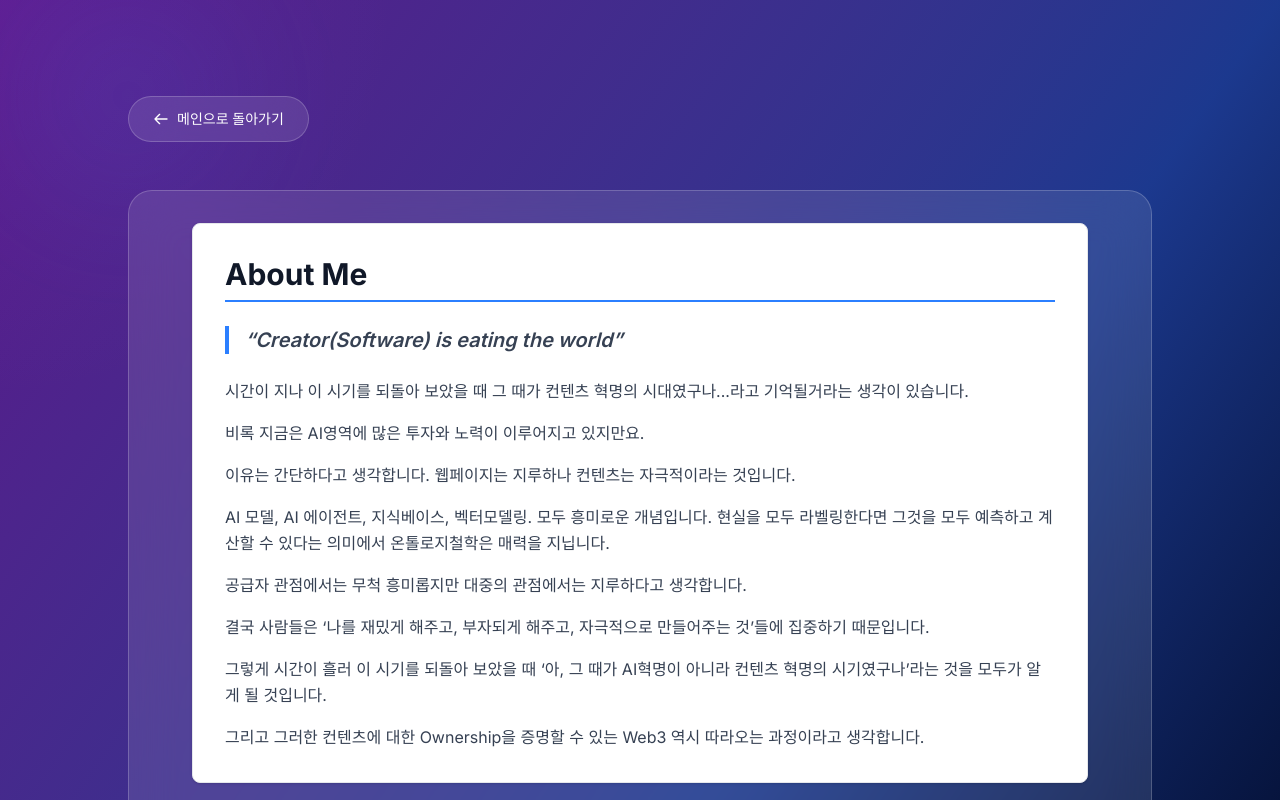
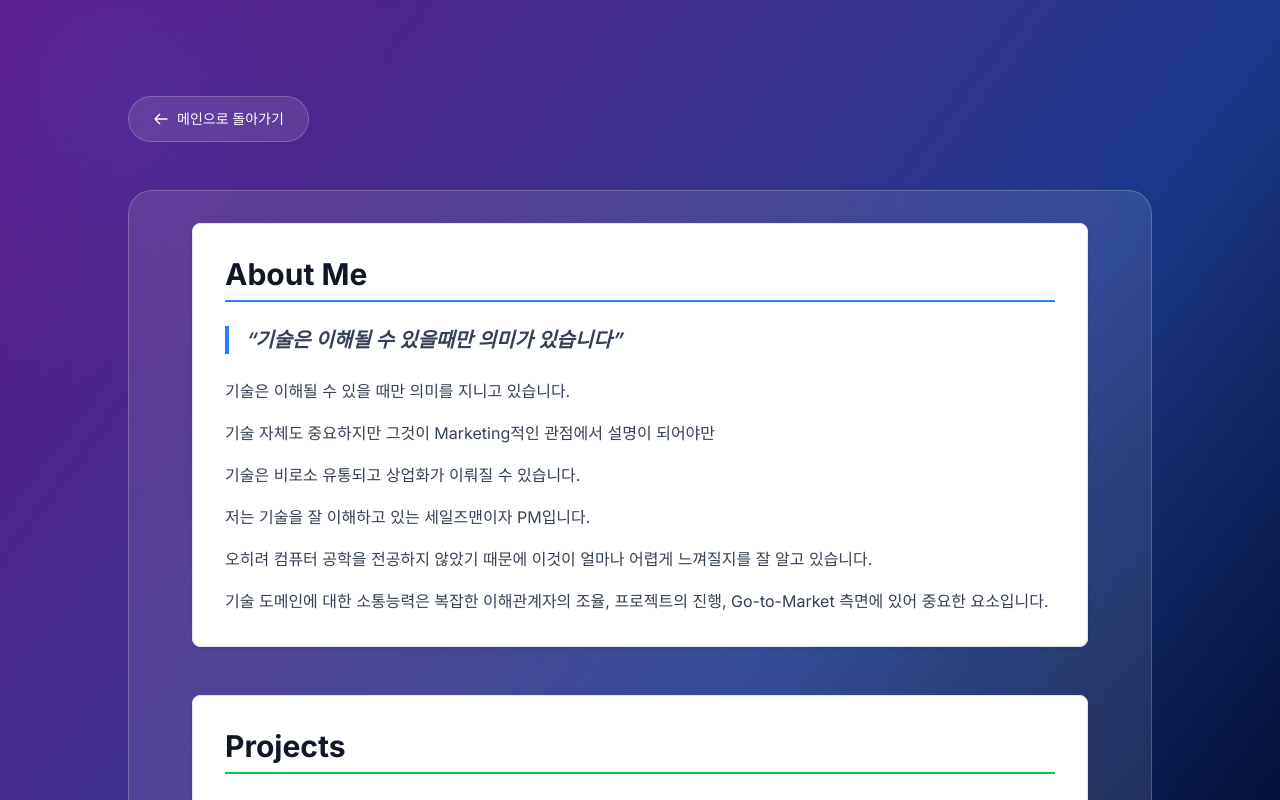
Before and after one commit to chanmkim/chanmkim-writing, a Next.js app: page /about in a window 1280 px wide. Shown: the top 800 px of the page. Built offline with nearby package versions, Linux system fonts and the light colour scheme.

Commit message:
키메시지: devl rel로 포지셔닝

```diff
--- a/src/app/page.tsx
+++ b/src/app/page.tsx
@@ -164,7 +164,7 @@ export default function Home() {
             }}
           >
             <TypingEffect
-              text="Content(Software) is eating the world!"
+              text="Dev Rel에 강점이 있는 PM입니다"
               speed={100}
               className="text-3xl sm:text-4xl md:text-6xl lg:text-7xl"
               repeatDelay={5000}
--- a/src/content/bio/about.tsx
+++ b/src/content/bio/about.tsx
@@ -11,40 +11,32 @@ export default function About() {
         </h2>
 
         <blockquote className="text-xl font-semibold text-gray-700 dark:text-gray-300 mb-6 border-l-4 border-blue-500 pl-4 italic">
-          &ldquo;Creator(Software) is eating the world&rdquo;
+          &ldquo;기술은 이해될 수 있을때만 의미가 있습니다&rdquo;
         </blockquote>
 
         <div className="space-y-4 text-gray-700 dark:text-gray-300 leading-relaxed">
           <p>
-            시간이 지나 이 시기를 되돌아 보았을 때 그 때가 컨텐츠 혁명의 시대였구나...라고 기억될거라는 생각이 있습니다.
+            기술은 이해될 수 있을 때만 의미를 지니고 있습니다.
           </p>
 
           <p>
-            비록 지금은 AI영역에 많은 투자와 노력이 이루어지고 있지만요.
+            기술 자체도 중요하지만 그것이 Marketing적인 관점에서 설명이 되어야만
           </p>
 
           <p>
-            이유는 간단하다고 생각합니다. 웹페이지는 지루하나 컨텐츠는 자극적이라는 것입니다.
+            기술은 비로소 유통되고 상업화가 이뤄질 수 있습니다.
           </p>
 
           <p>
-            AI 모델, AI 에이전트, 지식베이스, 벡터모델링. 모두 흥미로운 개념입니다. 현실을 모두 라벨링한다면 그것을 모두 예측하고 계산할 수 있다는 의미에서 온톨로지철학은 매력을 지닙니다.
+            저는 기술을 잘 이해하고 있는 세일즈맨이자 PM입니다.
           </p>
 
           <p>
-            공급자 관점에서는 무척 흥미롭지만 대중의 관점에서는 지루하다고 생각합니다.
+            오히려 컴퓨터 공학을 전공하지 않았기 때문에 이것이 얼마나 어렵게 느껴질지를 잘 알고 있습니다.
           </p>
 
           <p>
-            결국 사람들은 &lsquo;나를 재밌게 해주고, 부자되게 해주고, 자극적으로 만들어주는 것&rsquo;들에 집중하기 때문입니다.
-          </p>
-
-          <p>
-            그렇게 시간이 흘러 이 시기를 되돌아 보았을 때 &lsquo;아, 그 때가 AI혁명이 아니라 컨텐츠 혁명의 시기였구나&rsquo;라는 것을 모두가 알게 될 것입니다.
-          </p>
-
-          <p>
-            그리고 그러한 컨텐츠에 대한 Ownership을 증명할 수 있는 Web3 역시 따라오는 과정이라고 생각합니다.
+            기술 도메인에 대한 소통능력은 복잡한 이해관계자의 조율, 프로젝트의 진행, Go-to-Market 측면에 있어 중요한 요소입니다.
           </p>
         </div>
       </section>
@@ -57,7 +49,7 @@ export default function About() {
 
         <div className="space-y-4 text-gray-700 dark:text-gray-300">
           <p className="text-lg leading-relaxed">
-            컨텐츠 기반의 그로스에 관심을 가지고 있는 Builder입니다.
+            Dev Rel에 강점이 있는 Builer입니다
           </p>
 
           <div className="mt-6 p-4 bg-blue-50 dark:bg-blue-900/20 rounded-lg border border-blue-200 dark:border-blue-800">
```
Also changed, not shown: 1 other file (tests, documents, lock files or other folders).
